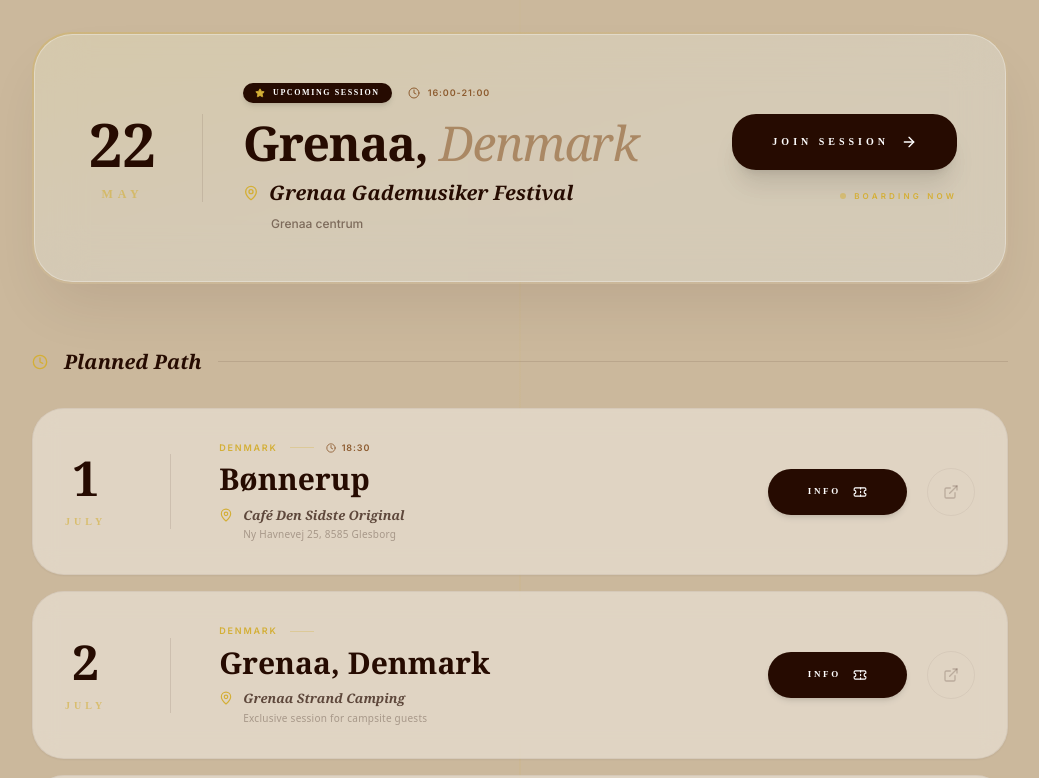
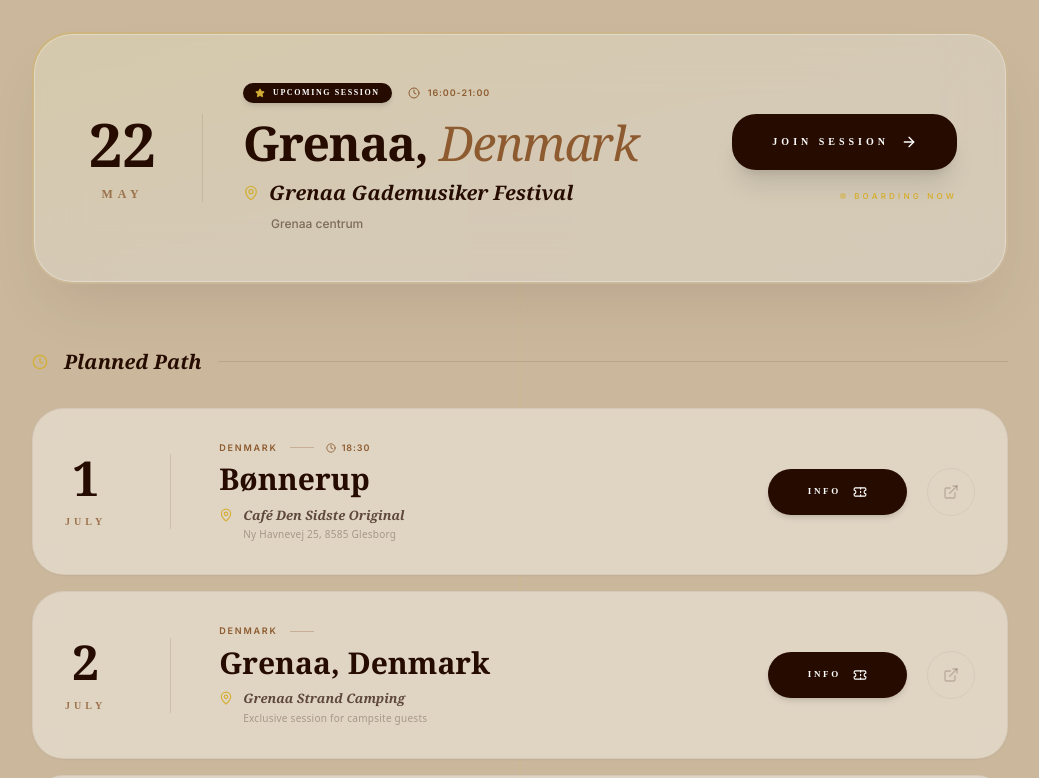
Before and after one commit to brianstilling/Ann-McBryan, a React (Vite) app: page / in a window 1280 px wide. Shown: the part 4272-5050 px from the top of the page, without its empty margins (120-1159 px from the left). Built offline with nearby package versions, Linux system fonts and the light colour scheme; a web font is replaced by a local one.

Commit message:
fix: Adjust concert date text color
Updates the text color of concert dates and the "TBA" label to a darker brown (#8D5B2F) for better contrast and visual consistency with the application's theme. Also increases opacity for the "DATE" label.

```diff
--- a/components/ConcertList.tsx
+++ b/components/ConcertList.tsx
@@ -35,7 +35,7 @@ const DateBlock: React.FC<{ date: string; variant?: 'standard' | 'large' }> = ({
     return (
       <div className={`flex flex-col items-center justify-center border-[#260B01]/10 text-center ${isLarge ? 'min-w-[120px] pr-8' : 'min-w-[100px] border-r pr-10 md:pr-16'}`}>
         <span className={`${isLarge ? 'text-4xl' : 'text-3xl'} font-serif text-[#260B01] font-bold leading-none`}>TBA</span>
-        <span className="text-[8px] font-vintage tracking-[0.2em] text-[#D4AF37] font-bold mt-2 uppercase opacity-60">DATE</span>
+        <span className="text-[8px] font-vintage tracking-[0.2em] text-[#8D5B2F] font-bold mt-2 uppercase opacity-80">DATE</span>
       </div>
     );
   }
@@ -46,8 +46,8 @@ const DateBlock: React.FC<{ date: string; variant?: 'standard' | 'large' }> = ({
 
   return (
     <div className={`flex flex-col items-center justify-center border-[#260B01]/10 ${isLarge ? 'min-w-[120px] pr-10 border-r' : 'min-w-[100px] border-r pr-10 md:pr-16'}`}>
-      <span className={`${isLarge ? 'text-6xl' : 'text-5xl'} font-serif text-[#260B01] font-bold leading-none group-hover:text-[#D4AF37] transition-colors`}>{day}</span>
-      <span className={`${isLarge ? 'text-xs mt-3' : 'text-[10px] mt-3'} font-vintage tracking-[0.4em] text-[#D4AF37] font-bold uppercase opacity-60`}>{month}</span>
+      <span className={`${isLarge ? 'text-6xl' : 'text-5xl'} font-serif text-[#260B01] font-bold leading-none group-hover:text-[#8D5B2F] transition-colors`}>{day}</span>
+      <span className={`${isLarge ? 'text-xs mt-3' : 'text-[10px] mt-3'} font-vintage tracking-[0.4em] text-[#8D5B2F] font-bold uppercase opacity-80`}>{month}</span>
     </div>
   );
 };
@@ -77,7 +77,7 @@ const FeaturedSession: React.FC<{ concert: Concert }> = ({ concert }) => (
             </div>
 
             <h3 className="text-4xl md:text-5xl font-serif text-[#260B01] font-bold mb-3 tracking-tight group-hover:text-[#8D5B2F] transition-colors">
-              {concert.city}, <span className="text-[#8D5B2F]/60 italic font-normal">{concert.country}</span>
+              {concert.city}, <span className="text-[#8D5B2F] italic font-normal">{concert.country}</span>
             </h3>
 
             <div className="flex flex-col gap-2">
@@ -127,8 +127,8 @@ const SessionRow: React.FC<{ concert: Concert; index: number }> = ({ concert, in
       <DateBlock date={concert.date} />
       <div>
         <div className="flex items-center gap-3 mb-1.5">
-          <span className="text-[9px] font-bold tracking-[0.2em] text-[#D4AF37] uppercase">{concert.country}</span>
-          <div className="h-px w-6 bg-[#D4AF37]/30"></div>
+          <span className="text-[9px] font-bold tracking-[0.2em] text-[#8D5B2F] uppercase">{concert.country}</span>
+          <div className="h-px w-6 bg-[#8D5B2F]/30"></div>
           {concert.time && concert.time !== 'TBA' && (
             <div className="flex items-center gap-1.5 text-[#8D5B2F]">
               <Clock className="w-2.5 h-2.5" />
```
